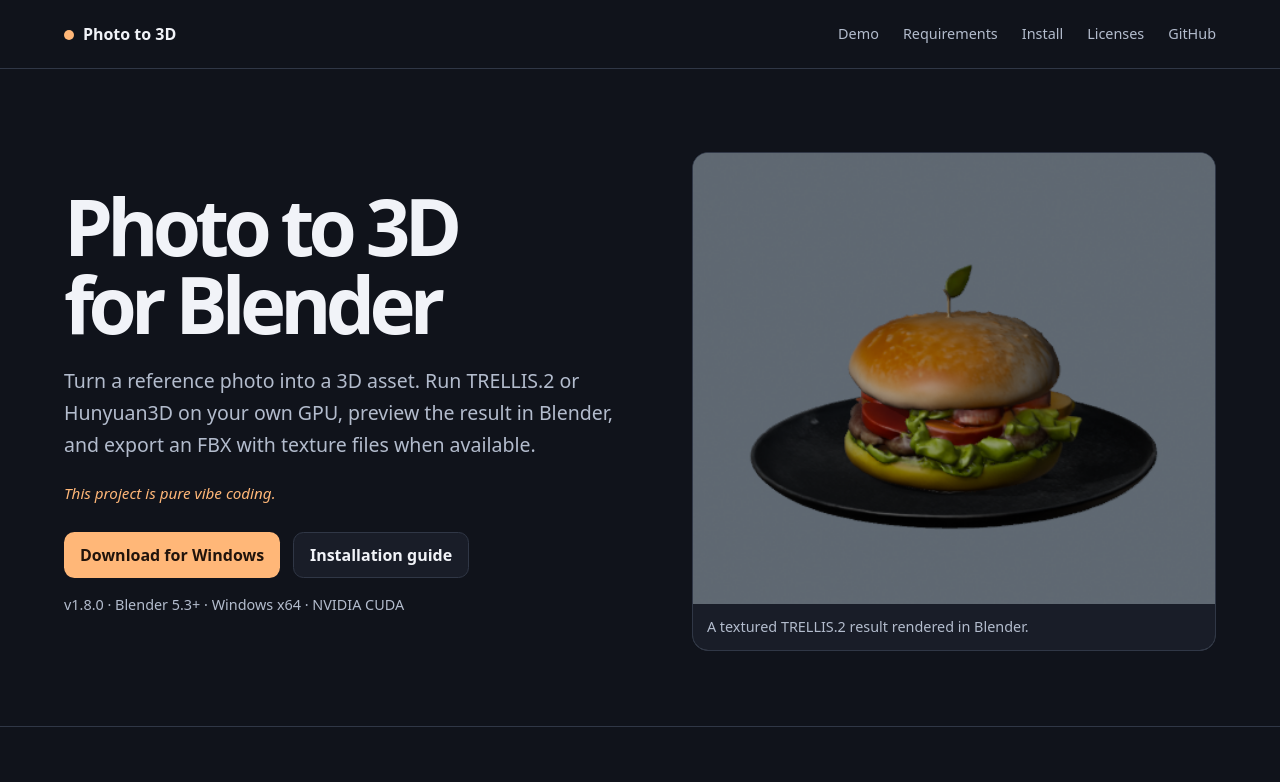
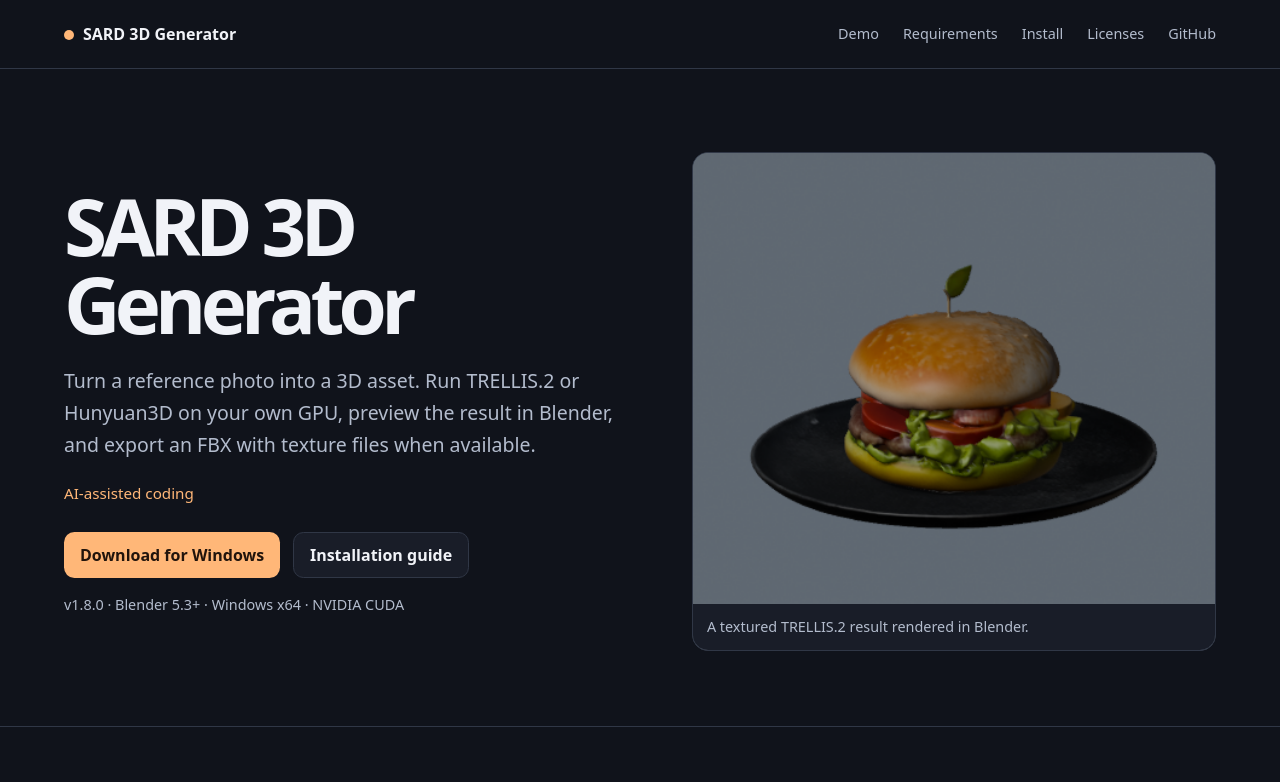
Before and after one commit to Rorosos/photo-to-3d-blender, a plain HTML site: page index.html in a window 1280 px wide. Shown: the top 782 px of the page. Drawn offline with Linux system fonts and the light colour scheme.

Commit message:
Rename project to SARD 3D Generator

```diff
--- a/index.html
+++ b/index.html
@@ -5,7 +5,7 @@
   <meta name="viewport" content="width=device-width, initial-scale=1">
   <meta name="description" content="Turn reference photos into textured 3D assets without leaving Blender.">
   <meta name="theme-color" content="#10131b">
-  <title>Photo to 3D for Blender</title>
+  <title>SARD 3D Generator</title>
   <style>
     :root{color-scheme:dark;--bg:#10131b;--surface:#191d28;--line:#303746;--ink:#f1f3f8;--muted:#b3bccd;--accent:#ffb778;--width:72rem}
     *{box-sizing:border-box}html{scroll-behavior:smooth}body{margin:0;background:var(--bg);color:var(--ink);font:1rem/1.65 system-ui,"Segoe UI",sans-serif}
@@ -19,7 +19,7 @@
     h1,h2,h3,p{margin-top:0}h1{font-size:clamp(2.8rem,6.1vw,5rem);letter-spacing:-.074em;line-height:1.01;margin-bottom:1.3rem}
     h2{font-size:clamp(1.8rem,3.7vw,2.65rem);letter-spacing:-.048em;line-height:1.12;margin-bottom:1.2rem}
     h3{font-size:1.06rem;margin-bottom:.45rem}.intro{font-size:clamp(1.05rem,2vw,1.22rem);color:var(--muted);max-width:36rem}
-    .vibe{font-size:.95rem;font-style:italic;color:var(--accent);margin-bottom:1.6rem}
+    .coding-credit{font-size:.95rem;color:var(--accent);margin-bottom:1.6rem}
     .actions{display:flex;flex-wrap:wrap;gap:.8rem;align-items:center}
     .button{display:inline-flex;align-items:center;min-height:2.9rem;padding:.52rem 1rem;border-radius:.65rem;font-weight:720;background:var(--accent);color:#21140c;text-decoration:none}
     .button:hover{background:#ffd1ac;text-decoration:none}.secondary{color:var(--ink);background:var(--surface);border:1px solid var(--line)}.secondary:hover{color:#21140c}
@@ -44,15 +44,15 @@
 </head>
 <body>
   <header><div class="wrap nav">
-    <a class="brand" href="#"><i aria-hidden="true"></i>Photo to 3D</a>
+    <a class="brand" href="#"><i aria-hidden="true"></i>SARD 3D Generator</a>
     <nav aria-label="Main navigation"><a href="#demo">Demo</a><a href="#requirements">Requirements</a><a href="#install">Install</a><a href="#licenses">Licenses</a><a href="https://github.com/Rorosos/photo-to-3d-blender">GitHub</a></nav>
   </div></header>
   <main>
     <section class="wrap hero" aria-labelledby="title">
       <div>
-        <h1 id="title">Photo to 3D<br>for Blender</h1>
+        <h1 id="title">SARD 3D Generator</h1>
         <p class="intro">Turn a reference photo into a 3D asset. Run TRELLIS.2 or Hunyuan3D on your own GPU, preview the result in Blender, and export an FBX with texture files when available.</p>
-        <p class="vibe">This project is pure vibe coding.</p>
+        <p class="coding-credit">AI-assisted coding</p>
         <div class="actions"><a class="button" href="./photo-to-3d-windows.zip" download>Download for Windows</a><a class="button secondary" href="#install">Installation guide</a></div>
         <p class="spec">v1.8.0 · Blender 5.3+ · Windows x64 · NVIDIA CUDA</p>
       </div>
@@ -111,7 +111,7 @@
     </div></section>
     <section class="section" id="licenses"><div class="wrap">
       <h2>Project and component terms</h2>
-      <p class="lede">Photo to 3D is an independent Blender extension by <a href="https://github.com/Rorosos">Rorosos</a>. Each model and dependency has its own terms.</p>
+      <p class="lede">SARD 3D Generator is an independent Blender extension by <a href="https://github.com/Rorosos">Rorosos</a>. Each model and dependency has its own terms.</p>
       <dl class="licenses">
         <div class="license"><dt>TRELLIS.2 and its Windows adaptation</dt><dd>MIT. Preserve upstream notices when redistributing. <a href="https://github.com/microsoft/TRELLIS.2/blob/main/LICENSE">Microsoft license</a> · <a href="https://github.com/andrakis/TRELLIS.2-stableprojectorz/blob/main/LICENSE">Windows adaptation</a></dd></div>
         <div class="license"><dt>Hunyuan3D 2.0</dt><dd>Tencent’s community agreement has territorial and usage limits. The EU, United Kingdom, and South Korea are outside its licensed territory. <a href="https://github.com/Tencent-Hunyuan/Hunyuan3D-2/blob/main/LICENSE">Tencent agreement</a></dd></div>
@@ -120,6 +120,6 @@
       </dl>
     </div></section>
   </main>
-  <footer><div class="wrap"><p>Photo to 3D for Blender · <a href="https://github.com/Rorosos/photo-to-3d-blender">Project on GitHub</a></p></div></footer>
+  <footer><div class="wrap"><p>SARD 3D Generator · <a href="https://github.com/Rorosos/photo-to-3d-blender">Project on GitHub</a></p></div></footer>
 </body>
 </html>
```
Also changed, not shown: 1 other file.
